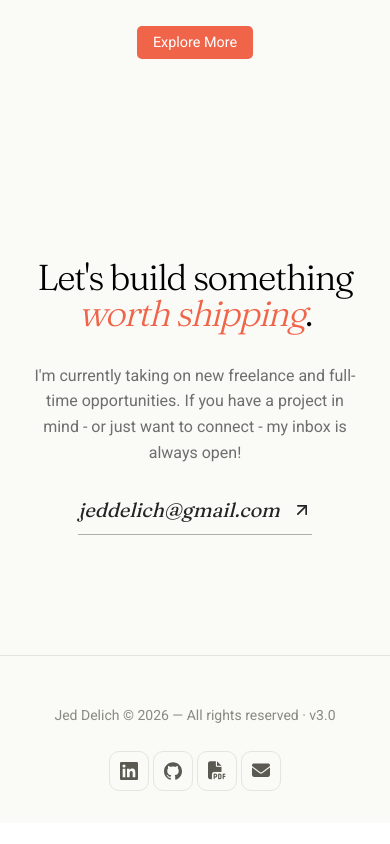
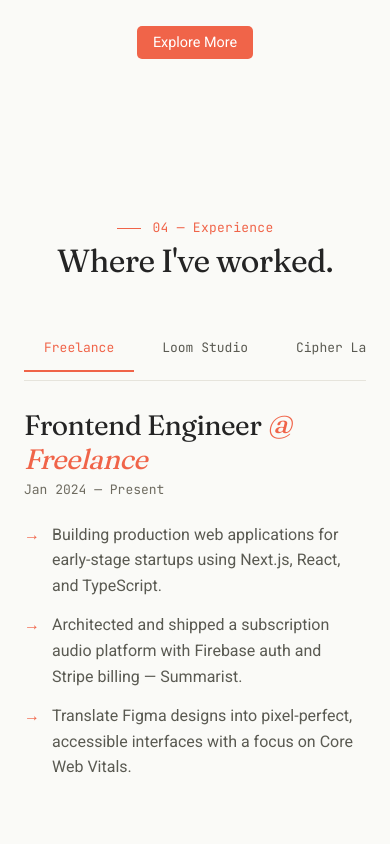
Before and after one commit to jeddelich/next-portfolio, a Next.js app: page / in a window 390 px wide. Shown: the part 6160-7004 px from the top of the page. Before the commit the page ends 6983 px from the top, so only its background shows below. Built offline with nearby package versions, Linux system fonts and the light colour scheme.

Commit message:
feat: add experience section

```diff
--- a/app/page.tsx
+++ b/app/page.tsx
@@ -5,6 +5,7 @@ import About from "@/components/about/about";
 import Stack from "@/components/stack/stack";
 import techStack from "@/data/techStack";
 import Contact from "@/components/contact/contact";
+import Experience from "@/components/experience/experience";
 
 export default function Home() {
   return (
@@ -15,6 +16,7 @@ export default function Home() {
       <About />
       <Stack />
       <Projects />
+      <Experience />
       <Contact />
     </>
   );
--- /dev/null
+++ b/components/experience/experience.module.css
@@ -0,0 +1,157 @@
+.experienceSection {
+  position: relative;
+  z-index: 3;
+  scroll-margin-top: 56px;
+}
+
+.expList {
+  width: 100%;
+  display: grid;
+  grid-template-columns: 200px 1fr;
+  gap: 32px;
+}
+
+.expTabs {
+  display: flex;
+  flex-direction: column;
+  border-left: 1px solid #e6e4dc;
+  position: sticky;
+  top: 100px;
+  align-self: start;
+}
+
+.expTab {
+  font-family: var(--font-jetbrains-mono), ui-monospace, monospace;
+  font-size: 13px;
+  text-align: left;
+  padding: 14px 20px;
+  color: #5a5a52;
+  border-left: 2px solid transparent;
+  margin-left: -1px;
+  transition: all 0.2s ease;
+  white-space: nowrap;
+  background: transparent;
+  border-top: none;
+  border-right: none;
+  border-bottom: none;
+}
+
+ .expTab:hover {
+    color: var(--fg);
+    background: var(--color-light);
+}
+
+.expTabActive {
+  color: var(--color-primary);
+  border-left-color: var(--color-primary);
+  background: var(--color-light);
+}
+
+.expTabActive:hover {
+  color: var(--color-primary);
+}
+
+.expPane {
+  padding: 8px 0;
+}
+
+.expRole {
+  font-family: var(--font-fraunces), serif;
+  font-size: 28px;
+  font-weight: 400;
+  letter-spacing: -0.02em;
+  margin: 0 0 4px;
+  line-height: 1.2;
+  color: var(--color-dark);
+}
+
+.at {
+  color: var(--color-primary);
+    font-family: var(--font-fraunces), serif;
+  font-style: italic;
+}
+
+.expMeta {
+  font-family: var(--font-jetbrains-mono), ui-monospace, monospace;
+  font-size: 13px;
+  color: #6e6b60;
+  margin-bottom: 24px;
+}
+
+.expBullets {
+  list-style: none;
+  padding: 0;
+  margin: 0;
+  display: flex;
+  flex-direction: column;
+  gap: 14px;
+}
+
+.expBullets li {
+  position: relative;
+  padding-left: 28px;
+  color: #5a5a52;
+  line-height: 1.6;
+}
+
+.expBullets li::before {
+  content: "\2192";
+  position: absolute;
+  left: 0;
+  color: var(--color-primary);
+  font-family: var(--font-jetbrains-mono), ui-monospace, monospace;
+}
+
+:global(.dark-theme) .expTabs {
+  border-left-color: #3a3a3a;
+}
+
+:global(.dark-theme) .expTab {
+  color: rgba(255, 255, 255, 0.72);
+}
+
+:global(.dark-theme) .expTabActive {
+  background: #232323;
+}
+
+:global(.dark-theme) .expRole {
+  color: var(--color-light);
+}
+
+:global(.dark-theme) .expMeta,
+:global(.dark-theme) .expBullets li {
+  color: rgba(255, 255, 255, 0.68);
+}
+
+@media (max-width: 900px) {
+  .expList {
+    grid-template-columns: 1fr;
+    gap: 20px;
+  }
+
+  .expTabs {
+    position: static;
+    top: auto;
+    border-left: none;
+    border-bottom: 1px solid #e6e4dc;
+    padding-bottom: 8px;
+    overflow-x: auto;
+    flex-direction: row;
+    gap: 8px;
+  }
+
+  .expTab {
+    border-left: none;
+    border-bottom: 2px solid transparent;
+    margin-left: 0;
+  }
+
+  .expTabActive {
+    border-left-color: transparent;
+    border-bottom-color: var(--color-primary);
+  }
+
+  :global(.dark-theme) .expTabs {
+    border-bottom-color: #3a3a3a;
+  }
+}
--- /dev/null
+++ b/components/experience/experience.tsx
@@ -0,0 +1,59 @@
+import SectionHeader from "@/components/ui/SectionHeader";
+import styles from "./experience.module.css";
+
+function Experience() {
+  return (
+    <section
+      className={`section fade-in visible ${styles.experienceSection}`}
+      id="experience"
+    >
+      <div className="container">
+        <div className="row">
+          <SectionHeader eyebrow="04 — Experience" title="Where I've worked." />
+          <div className={styles.expList}>
+            <div className={styles.expTabs} role="tablist">
+              <button
+                role="tab"
+                aria-selected="true"
+                className={`${styles.expTab} ${styles.expTabActive}`}
+              >
+                Freelance
+              </button>
+              <button role="tab" aria-selected="false" className={styles.expTab}>
+                Loom Studio
+              </button>
+              <button role="tab" aria-selected="false" className={styles.expTab}>
+                Cipher Labs
+              </button>
+              <button role="tab" aria-selected="false" className={styles.expTab}>
+                Self-taught
+              </button>
+            </div>
+            <div className={styles.expPane}>
+              <h3 className={styles.expRole}>
+                Frontend Engineer<span className={styles.at}> @ Freelance</span>
+              </h3>
+              <div className={styles.expMeta}>Jan 2024 — Present</div>
+              <ul className={styles.expBullets}>
+                <li>
+                  Building production web applications for early-stage startups
+                  using Next.js, React, and TypeScript.
+                </li>
+                <li>
+                  Architected and shipped a subscription audio platform with
+                  Firebase auth and Stripe billing — Summarist.
+                </li>
+                <li>
+                  Translate Figma designs into pixel-perfect, accessible
+                  interfaces with a focus on Core Web Vitals.
+                </li>
+              </ul>
+            </div>
+          </div>
+        </div>
+      </div>
+    </section>
+  );
+}
+
+export default Experience;
```
